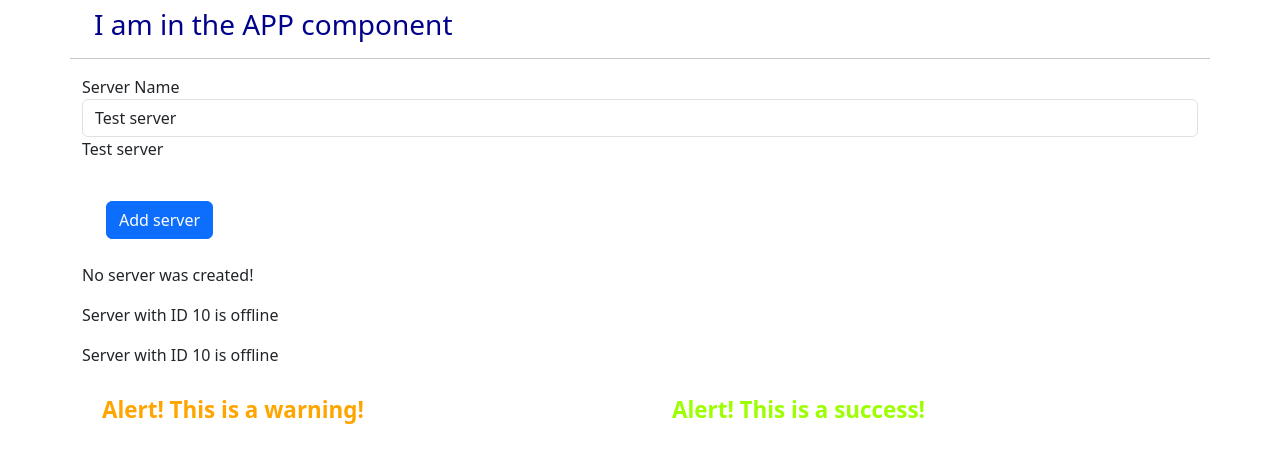
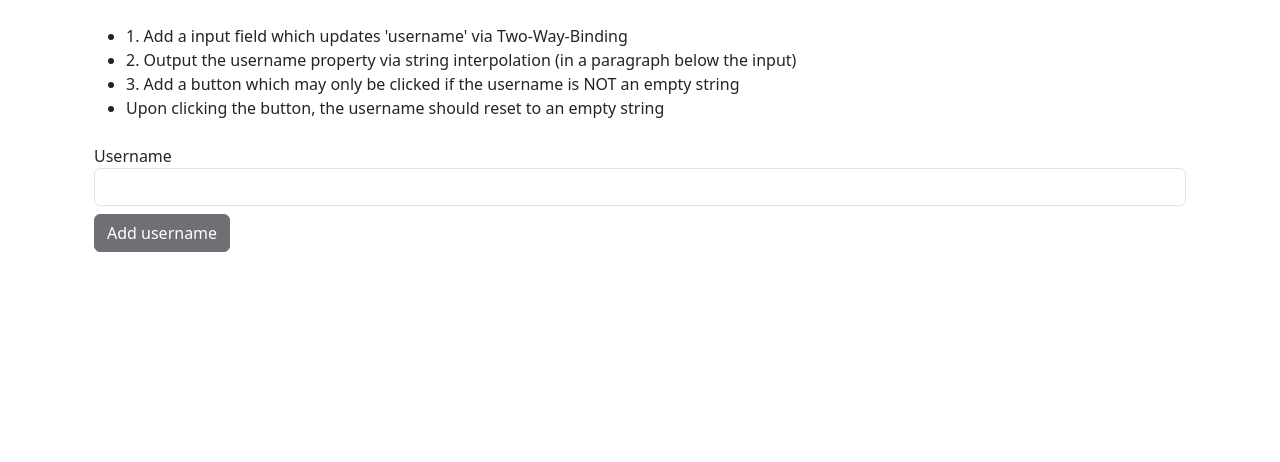
Before and after one commit to Bilal-01/angular, an Angular app: page / in a window 1280 px wide. Shown: the top 462 px of the page. Built offline with nearby package versions, Linux system fonts and the light colour scheme.

Commit message:
Angular: Section 2 - Assignment 2

```diff
--- a/src/app/app.component.html
+++ b/src/app/app.component.html
@@ -1,17 +1,5 @@
 <div class="container">
   <div class="row">
-    <h3 class="px-4 py-2">
-      I am in the APP component
-    </h3>
-    <hr>
-    <app-servers></app-servers>
-  </div>
-  <div class="row">
-    <div class="col">
-      <app-warning-alert></app-warning-alert>
-    </div>
-    <div class="col">
-      <app-success-alert></app-success-alert>
-    </div>
+    <app-assignment-2></app-assignment-2>
   </div>
 </div>
--- a/src/app/app.module.ts
+++ b/src/app/app.module.ts
@@ -8,6 +8,7 @@ import { ServerComponent } from './server/server.component';
 import { ServersComponent } from './servers/servers.component';
 import { SuccessAlertComponent } from './success-alert/success-alert.component';
 import { WarningAlertComponent } from './warning-alert/warning-alert.component';
+import { Assignment2Component } from './assignment-2/assignment-2.component';
 
 @NgModule({
   declarations: [
@@ -15,7 +16,8 @@ import { WarningAlertComponent } from './warning-alert/warning-alert.component';
     ServerComponent,
     ServersComponent,
     SuccessAlertComponent,
-    WarningAlertComponent
+    WarningAlertComponent,
+    Assignment2Component
   ],
   imports: [
     BrowserModule,
--- /dev/null
+++ b/src/app/assignment-2/assignment-2.component.html
@@ -0,0 +1,22 @@
+<div class="container my-4">
+    <ul>
+        <li>1. Add a input field which updates 'username' via Two-Way-Binding</li>
+        <li>2. Output the username property via string interpolation (in a paragraph below the input)</li>
+        <li>3. Add a button which may only be clicked if the username is NOT an empty string</li>
+        <li>Upon clicking the button, the username should reset to an empty string</li>
+    </ul>
+</div>
+
+<div class="container my-4">
+    <label for="username">Username</label>
+    <input type="text" id="username" class="form-control" [(ngModel)]="username">
+
+    <p class="my-2">
+        {{ username }}
+    </p>
+
+    <button class="btn btn-dark" [disabled]="isEmpty()" (click) = "onUserSubmitted()">
+        Add username
+    </button>
+
+</div>
--- /dev/null
+++ b/src/app/assignment-2/assignment-2.component.ts
@@ -0,0 +1,19 @@
+import { Component } from '@angular/core';
+
+@Component({
+  selector: 'app-assignment-2',
+  templateUrl: './assignment-2.component.html',
+  styleUrl: './assignment-2.component.css'
+})
+export class Assignment2Component {
+  username = '';
+
+
+  isEmpty() {
+    return !this.username || 0 === this.username.length;
+  }
+
+  onUserSubmitted() {
+    this.username = '';
+  }
+}
--- a/src/app/servers/servers.component.html
+++ b/src/app/servers/servers.component.html
@@ -1,13 +1,4 @@
 <label for="server_name">Server Name</label>
-<!-- <input
-    type="text"
-    class="form-control"
-    name="server_name"
-    id="server_name"
-    placeholder="Server Name"
-    (input)="onUpdateServerName($event)"
-> -->
-
 <input
     type="text"
     class="form-control"
@@ -15,11 +6,7 @@
     [(ngModel)]="serverName"
 >
 
-<p>
-    {{ serverName }}
-</p>
-
-<button class="btn btn-primary m-4"
+<button class="btn btn-primary my-4"
     [disabled]="!allowNewServer"
     (click) = "onCreateServer()"
 >
--- a/src/app/servers/servers.component.ts
+++ b/src/app/servers/servers.component.ts
@@ -22,7 +22,7 @@ export class ServersComponent implements OnInit {
   }
 
   onCreateServer() {
-    this.serverCreationStatus = 'Server was created!';
+    this.serverCreationStatus = 'Server was created! Name is ' + this.serverName;
   }
 
   onUpdateServerName(event: Event) {
```
Also changed, not shown: src/app/assignment-2/assignment-2.component.css (added).
